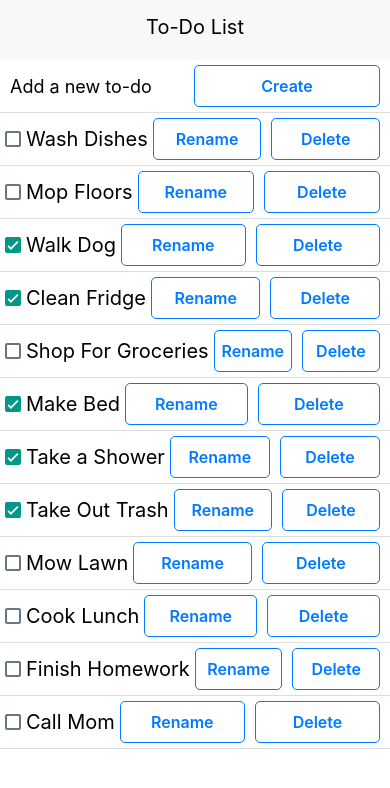
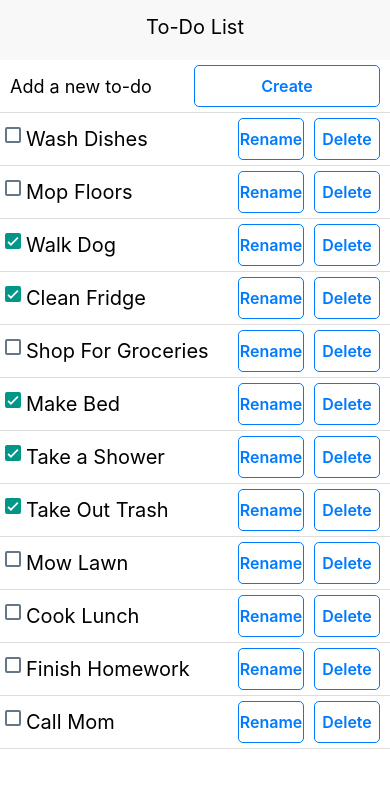
Before and after one commit to TheKipmaster/simple-to-dos, a React Native app: screen / in a window 390 px wide. Shown: the top 788 px of the page. Built offline with nearby package versions, Linux system fonts and the light colour scheme.

Commit message:
Ajusta proporções do componente 'TaskItem'

```diff
--- a/src/components/TaskItem.js
+++ b/src/components/TaskItem.js
@@ -1,5 +1,5 @@
 import React, { Component } from 'react';
-import { CheckBox, Text } from 'react-native';
+import { CheckBox, Text, View } from 'react-native';
 
 import { CardItem, Button, Input } from './common';
 
@@ -40,14 +40,18 @@ class TaskItem extends Component {
     const { name, completed, taskToggle } = this.props;
     return (
       <CardItem>
+        <View style={{ ...styles.viewStyle, flex: 3 }}>
           <CheckBox
             onValueChange={() => taskToggle(name)}
             value={completed}
             style={styles.checkboxStyle}
           />
           {this.renderLabel(name)}
+        </View>
+        <View style={{ ...styles.viewStyle, flex: 2 }}>
           <Button onPress={this.onRenamePress.bind(this, name)}>Rename</Button>
           <Button onPress={this.onDeletePress.bind(this, name)}>Delete</Button>
+        </View>
       </CardItem>
     );
   }
@@ -56,6 +60,9 @@ class TaskItem extends Component {
 const styles = {
   checkboxStyle: {
     marginRight: 5,
+  },
+  viewStyle: {
+    flexDirection: 'row',
   }
 };
 
```
Lines whose indentation alone changed are shown as unchanged.
